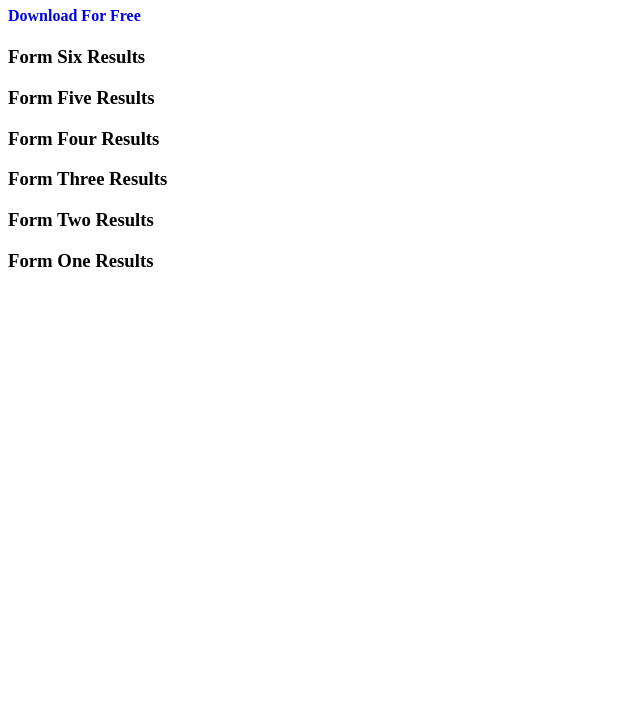
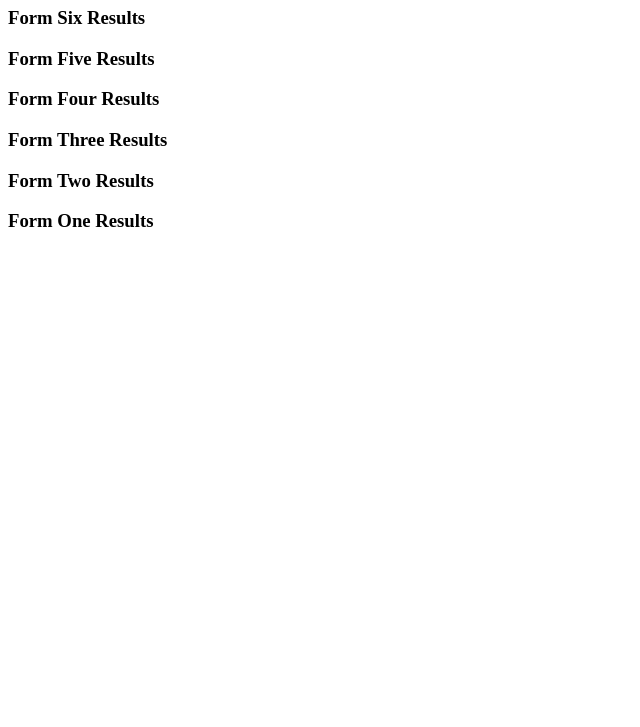
Before and after one commit to DarkBit18/Ghost-Mode, a plain HTML site: page index.html in a window 1280 px wide. Shown: the part 73-800 px from the top of the page, without its empty margins (0-640 px from the left). Drawn offline with Linux system fonts and the light colour scheme.

Commit message:
index.html

```diff
--- a/index.html
+++ b/index.html
@@ -9,7 +9,6 @@
         <h1>
          Academic Performance Results
         </h1>
-      <h4><b><a href="http://192.168.1.101:443/Desktop/New%20Folder/My%20Darkbit%20logo.jpg" style="text-decoration: none;" download>Download For Free</a></b></h4>
         <h3>Form Six Results
         </h3>
         <h3>
```
